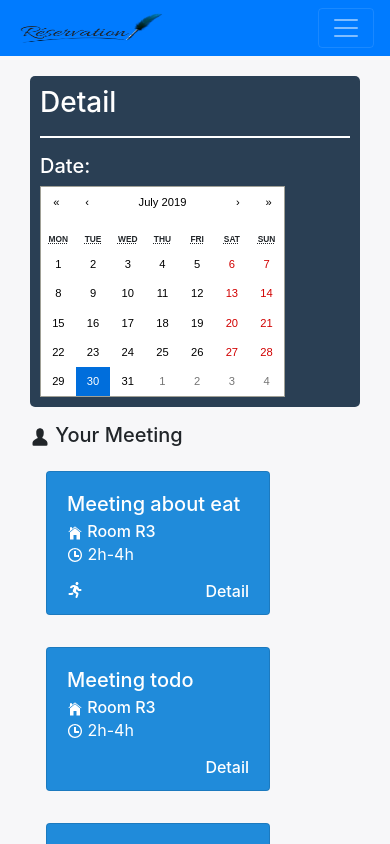
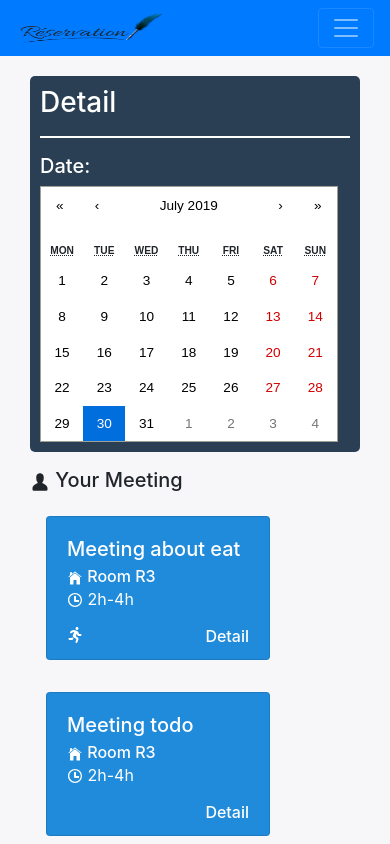
Before and after one commit to sieunhanvodich/room-reservation, a React (Create React App) app: page /homeUser in a window 390 px wide. Shown: the top 844 px of the page. Built offline with nearby package versions, Linux system fonts and the light colour scheme.

Commit message:
refs #2 update

```diff
--- a/src/components/ContentHomeUser/ContentHomeUser.js
+++ b/src/components/ContentHomeUser/ContentHomeUser.js
@@ -15,14 +15,12 @@ const ContentHomeUser = ({ listMeeting, show, handleShow, handleClose, currentDe
   let input;
 
   return (
-    // <DatePicker></DatePicker>
-
     <Container>
       <Row>
-        <Col xl={3} lg={4} md={5} sm={12} xs={12}>
+        <Col xl={3} lg={4} md={7} sm={12} xs={12}>
           <DatePicker />
         </Col>
-        <Col xl={9} lg={8} md={7} xs={12} >
+        <Col xl={9} lg={8} md={5} xs={12} sm={12}>
           <h5 className="mt-3"><GoPerson />  Your Meeting</h5>
           <ListMeeting Meetings={listMeeting.own} onClickCard={(detail) => handleShow(detail)} />
           <h5 className="mt-3"><GoOrganization />  Invited Meeting</h5>
@@ -32,7 +30,6 @@ const ContentHomeUser = ({ listMeeting, show, handleShow, handleClose, currentDe
               <Modal.Title>{currentDetailMeeting.name}</Modal.Title>
             </Modal.Header>
             <Modal.Body className="ml-3">
-              {/* <h3 className="text-center"></h3> */}
               <p><h6 className="d-inline">Location: </h6>Room {currentDetailMeeting.room}</p>
               <p><h6 className="d-inline">Time: </h6>From {currentDetailMeeting.from} to {currentDetailMeeting.to}</p>
               <p><h6 className="d-inline">Requirement: </h6>{currentDetailMeeting.requirement}</p>
@@ -41,7 +38,6 @@ const ContentHomeUser = ({ listMeeting, show, handleShow, handleClose, currentDe
                 {currentDetailMeeting.isOwn ? (<p><h6 className="d-inline">Members: </h6> {currentDetailMeeting.members.length}</p>) : null}
                 {currentDetailMeeting.isOwn && currentDetailMeeting.members && currentDetailMeeting.members.map((member, index) => (
                   <li key={index} className="list-group-item">{member.name}     <span class="badge badge-light  "><FaTimes onClick={() => handleRemoveMember(member.id)} /></span></li>
-                  // <span class="badge badge-primary">{member.name}    <span class="badge badge-light"><FaTimes onClick={() => handleRemoveMember(member.id)} /></span></span>
                 ))}
                 {currentDetailMeeting.isOwn ?
                   <Form
--- a/src/components/datePicker/datePicker.css
+++ b/src/components/datePicker/datePicker.css
@@ -1,26 +1,47 @@
 .container_datePicker{
   margin-top: 20px;
-  background-color: #2A3F54;
+  background-color: #2a3f54;
   padding: 10px;
   border-radius: 5px;
 }
-/* @media (min-width:415px) and (max-width:765px){
+@media (min-width:366px) and (max-width:415px){
   .datePicker{
-    width: 500px;
-  }
-} */
-
-@media (min-width:323px) and (max-width:415px){
-  .datePicker{
-    zoom:70%;
+    zoom:85%;
   }
 }
-@media (min-width:200px) and (max-width:322px){
+@media (min-width:320px) and (max-width:365px){
   .container_datePicker{zoom: 90%}
   .datePicker{
     zoom: 80%;
   }
 }
+@media (min-width: 561px) and (max-width:767px){
+  .datePicker{
+    zoom: 130%;
+  }
+}
+@media (min-width: 301px) and (max-width:320px){
+  .datePicker{
+    zoom: 50%;
+  }
+}
+@media (min-width: 251px) and (max-width:300px){
+  .datePicker{
+    zoom: 50%;
+  }
+  .container_datePicker{
+    width: 200px;
+  }
+}
+/* @media (min-width:200px) and (max-width:250px){
+  .datePicker{
+    zoom: 50%;
+  }
+  .container_datePicker{
+    width: 80%;
+  }
+} */
+
 .title{
   color: white;
 }
```
